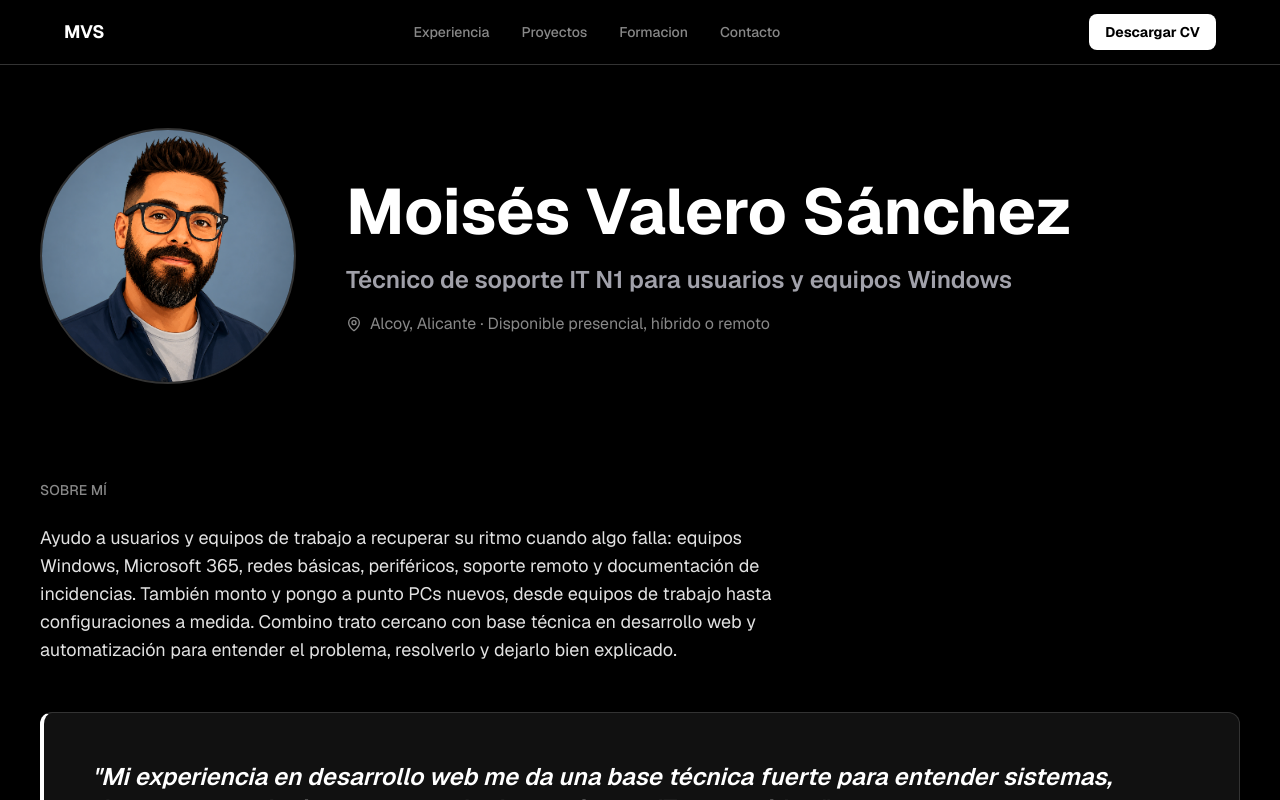
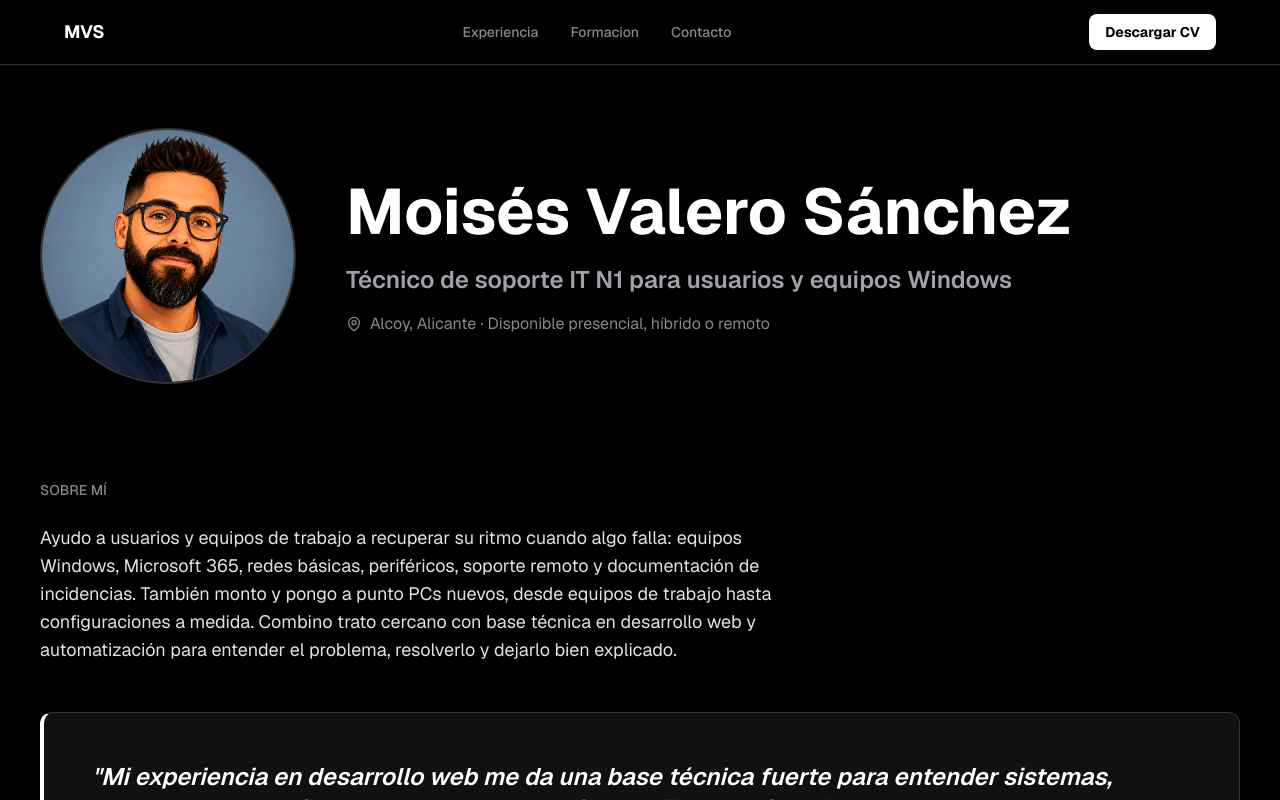
Before and after one commit to moisesvalero/portfolio-sector-IT, a Next.js app: page / in a window 1280 px wide. Shown: the top 800 px of the page. Built offline with nearby package versions, Linux system fonts and the light colour scheme; no server answers.

Commit message:
fix: remove projects nav item

```diff
--- a/src/app/page.tsx
+++ b/src/app/page.tsx
@@ -97,9 +97,6 @@ export default function Home() {
           <div className="hidden items-center gap-8 md:flex">
             <a className="nav-link" href="#experience">
               Experiencia
-            </a>
-            <a className="nav-link" href="#projects">
-              Proyectos
             </a>
             <a className="nav-link" href="#education">
               Formacion
```
